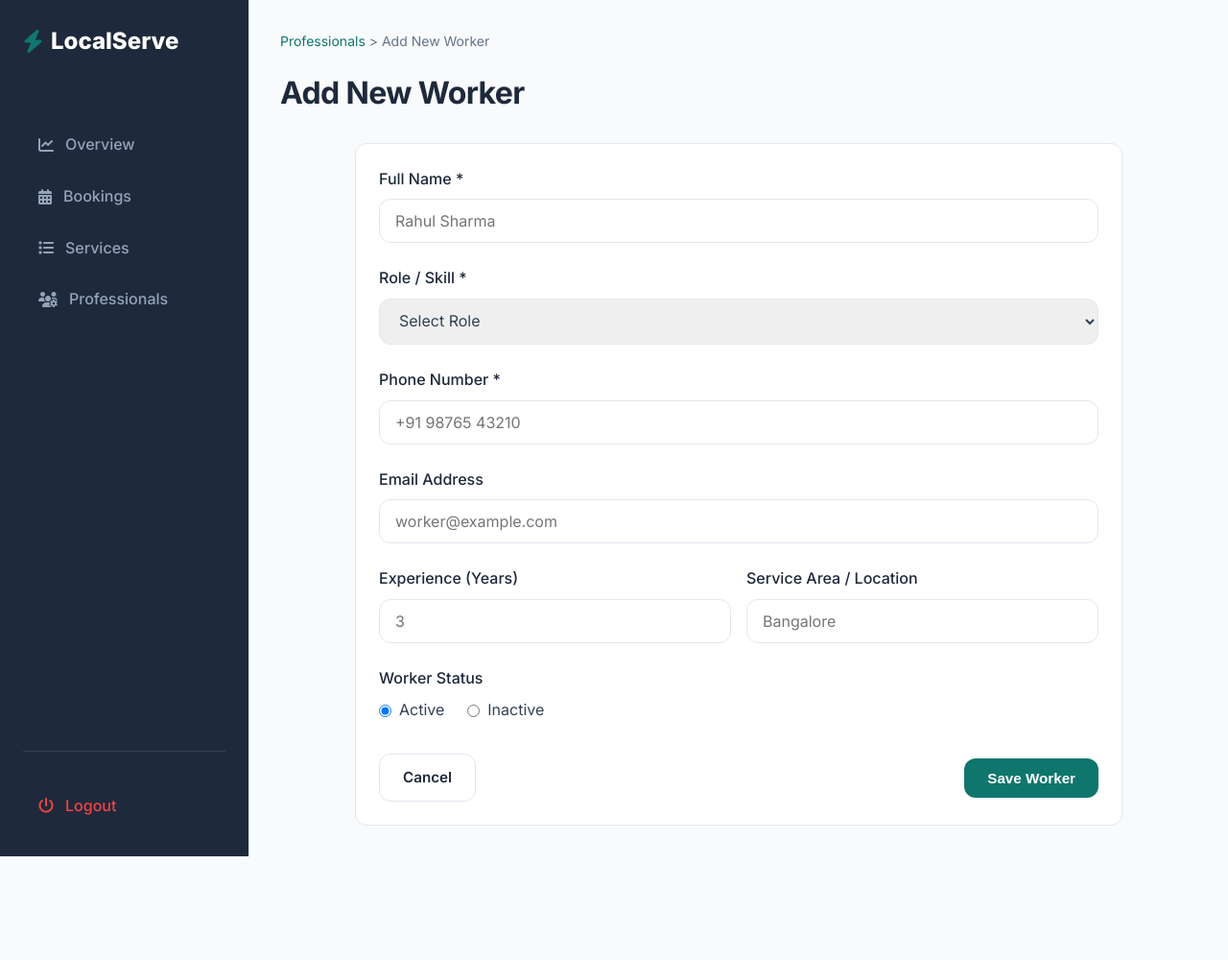
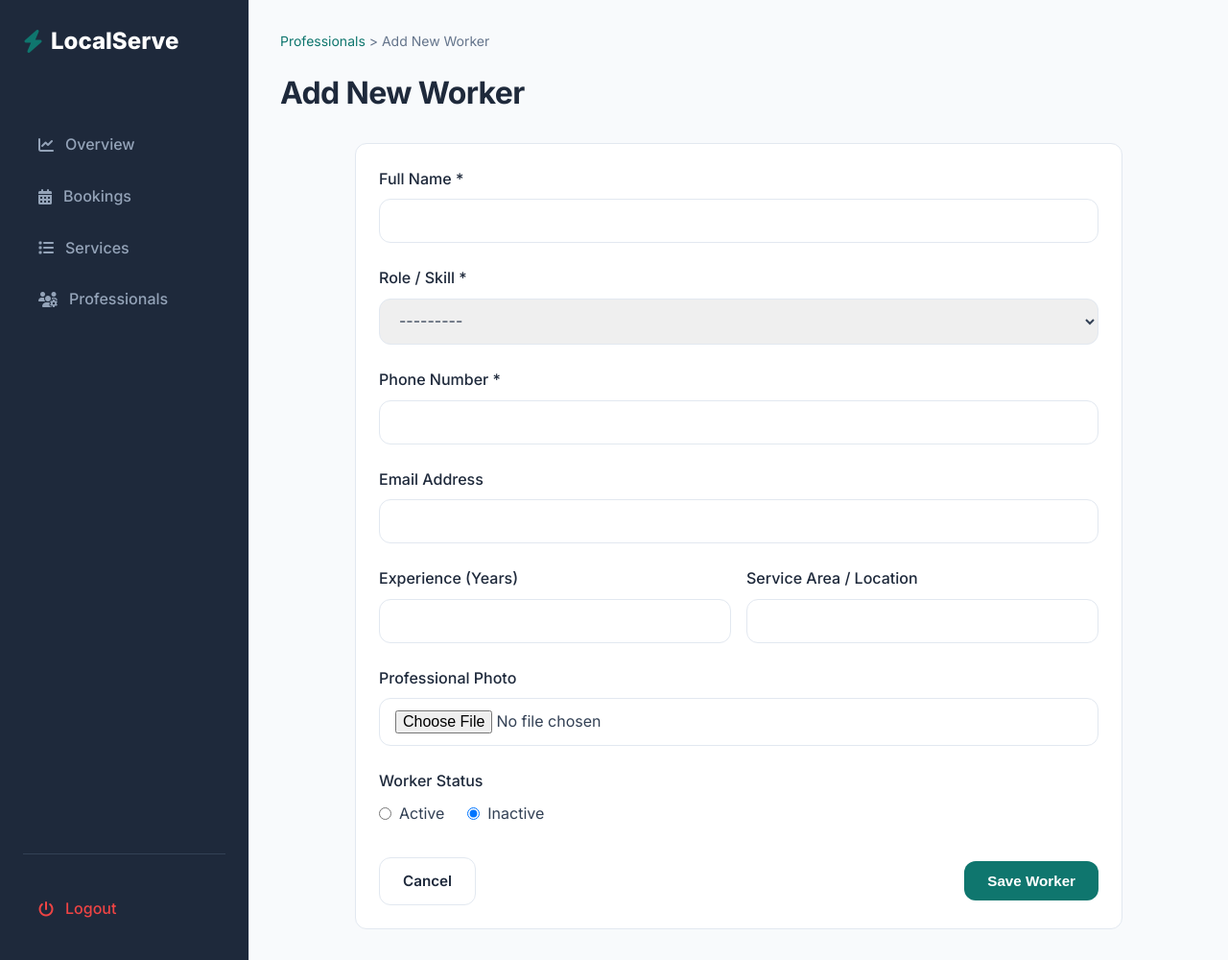
Before and after one commit to rishanasherinn12/local-service-booking, a Django app: page /services/admin/add_worker/ in a window 1280 px wide. Shown: the whole page at 96% size. Before the commit the page ends 892 px from the top, so only its background shows below. Run offline with Django 5.2, Linux system fonts and the light colour scheme.

Commit message:
working on professionals

```diff
--- a/aa_local/services/forms.py
+++ b/aa_local/services/forms.py
@@ -4,7 +4,17 @@ from .models import Worker
 class WorkerForm(forms.ModelForm):
     class Meta:
         model = Worker
-        fields = ['full_name','role','phone','photo','is_active']
+        fields = ['full_name','role','phone','email','experiance_years','location','photo','is_active']
+
+        widgets = {
+            "full_name":forms.TextInput(attrs={"class":"form-control"}),
+            "role":forms.Select(attrs={"class":"form-control"}),
+            "phone":forms.TextInput(attrs={"class":"form-control"}),
+            "email":forms.EmailInput(attrs={"class":"form-control"}),
+            "experiance_years":forms.NumberInput(attrs={"class":"form-control"}),
+            "location":forms.TextInput(attrs={"class":"form-control"}),
+            "photo": forms.ClearableFileInput(attrs={"class": "form-control"}),
+        }
 
     def clean_phone(self):
         phone = self.cleaned_data.get('phone')
--- a/aa_local/services/models.py
+++ b/aa_local/services/models.py
@@ -28,11 +28,23 @@ class Service(models.Model):
 
 
 class Worker(models.Model):
+    ROLE_CHOICES = [
+        ('cleaning expert','Cleaning Expert'),
+        ('appliance_technician', 'Appliance Technician'),
+        ('electrician', 'Electrician'),
+        ('plumber', 'Plumber'),
+        ('beautician', 'Beautician'),
+        ('painter', 'Painter'),
+    ]
+
     full_name = models.CharField(max_length=150)
-    role = models.CharField(max_length=100)
+    role = models.CharField(max_length=100,choices = ROLE_CHOICES)
     phone = models.CharField(max_length=20,unique=True)
     photo = models.ImageField(upload_to="workers/",blank=True,null=True)
     rating = models.DecimalField(max_digits=3,decimal_places=2,default=0.0)
+    email = models.EmailField(blank=True)
+    experiance_years = models.IntegerField(null=True, blank=True)
+    location = models.CharField(max_length=100, blank=True)
     is_active = models.BooleanField(default=True)
     created_at = models.DateTimeField(auto_now_add=True)
 
--- a/aa_local/templates/admin/workers/add_worker.html
+++ b/aa_local/templates/admin/workers/add_worker.html
@@ -15,50 +15,67 @@
 
             <!-- Add Worker Form -->
             <div class="card" style="max-width: 800px; margin: 0 auto;">
-                <form action="admin_workers.html"> <!-- Simulating form submission redirect -->
+                <form method="post" enctype="multipart/form-data"> <!-- Simulating form submission redirect -->
+                    {% csrf_token %}
 
                     <!-- Full Name -->
                     <div class="form-group">
                         <label class="form-label">Full Name <span class="text-danger">*</span></label>
-                        <input type="text" class="form-control" placeholder="Rahul Sharma" required>
+                        {{ form.full_name }}
+                        {% if form.full_name.errors %}
+                        <small class="text-danger">{{ form.full_name.errors.0 }}</small>
+                        {% endif %}
                     </div>
 
                     <!-- Role/Skill -->
                     <div class="form-group">
                         <label class="form-label">Role / Skill <span class="text-danger">*</span></label>
-                        <select class="form-control" required>
+                        {% comment %} <select class="form-control" name="role" required>
                             <option value="">Select Role</option>
-                            <option value="cleaning_expert">Cleaning Expert</option>
-                            <option value="appliance_technician">Appliance Technician</option>
-                            <option value="electrician">Electrician</option>
-                            <option value="plumber">Plumber</option>
-                            <option value="beautician">Beautician</option>
-                            <option value="painter">Painter</option>
-                        </select>
+                            {% for value,label in roles %}
+                            <option value="{{ value }}">{% if worker and worker.role == value %}selected{% endif %}{{ label }}</option>
+
+                            {% endfor %}
+                        </select> {% endcomment %}
+                        {{ form.role }}
+                            {% if form.role.errors %}
+                                <small class="text-danger">{{ form.role.errors.0 }}</small>
+                            {% endif %}
                     </div>
+
+
 
                     <!-- Phone Number -->
                     <div class="form-group">
                         <label class="form-label">Phone Number <span class="text-danger">*</span></label>
-                        <input type="tel" class="form-control" placeholder="+91 98765 43210" required>
+                        {{ form.phone }}
+                        {% if form.phone.errors %}
+                            <small class="text-danger">{{ form.phone.errors.0 }}</small>
+                        {% endif %}
                     </div>
 
                     <!-- Email Address -->
                     <div class="form-group">
                         <label class="form-label">Email Address</label>
-                        <input type="email" class="form-control" placeholder="worker@example.com">
+                        {{ form.email }}
                     </div>
 
                     <!-- Experience & Service Area -->
                     <div class="grid grid-cols-2 gap-md">
                         <div class="form-group">
                             <label class="form-label">Experience (Years)</label>
-                            <input type="number" class="form-control" placeholder="3">
+                            {{ form.experiance_years }}
                         </div>
                         <div class="form-group">
                             <label class="form-label">Service Area / Location</label>
-                            <input type="text" class="form-control" placeholder="Bangalore">
+                            {{ form.location }}
                         </div>
+                    </div>
+
+
+                    <div class="form-group">
+                        <label class="form-label">Professional Photo</label>
+                        {{ form.photo }}
                     </div>
 
                     <!-- Worker Status -->
@@ -66,11 +83,11 @@
                         <label class="form-label" style="margin-bottom: 0.5rem;">Worker Status</label>
                         <div class="flex gap-lg">
                             <label class="flex items-center gap-sm" style="cursor: pointer;">
-                                <input type="radio" name="status" value="active" checked>
+                                <input type="radio" name="status" value="active" {% if worker.is_active %} checked{% endif %}>
                                 <span>Active</span>
                             </label>
                             <label class="flex items-center gap-sm" style="cursor: pointer;">
-                                <input type="radio" name="status" value="inactive">
+                                <input type="radio" name="status" value="inactive" {% if not worker.is_active %} checked{% endif %} >
                                 <span>Inactive</span>
                             </label>
                         </div>
@@ -78,7 +95,7 @@
 
                     <!-- Form Actions -->
                     <div class="flex justify-between items-center" style="margin-top: 2rem;">
-                        <a href="admin_workers.html" class="btn btn-secondary">Cancel</a>
+                        <a href="{% url "admin_workers" %}" class="btn btn-secondary">Cancel</a>
                         <button type="submit" class="btn btn-primary">Save Worker</button>
                     </div>
 
```
Also changed, not shown: aa_local/db.sqlite3, aa_local/services/migrations/0005_worker_email_worker_experiance_years_worker_location.py (added), aa_local/services/migrations/0006_alter_worker_role.py (added).
